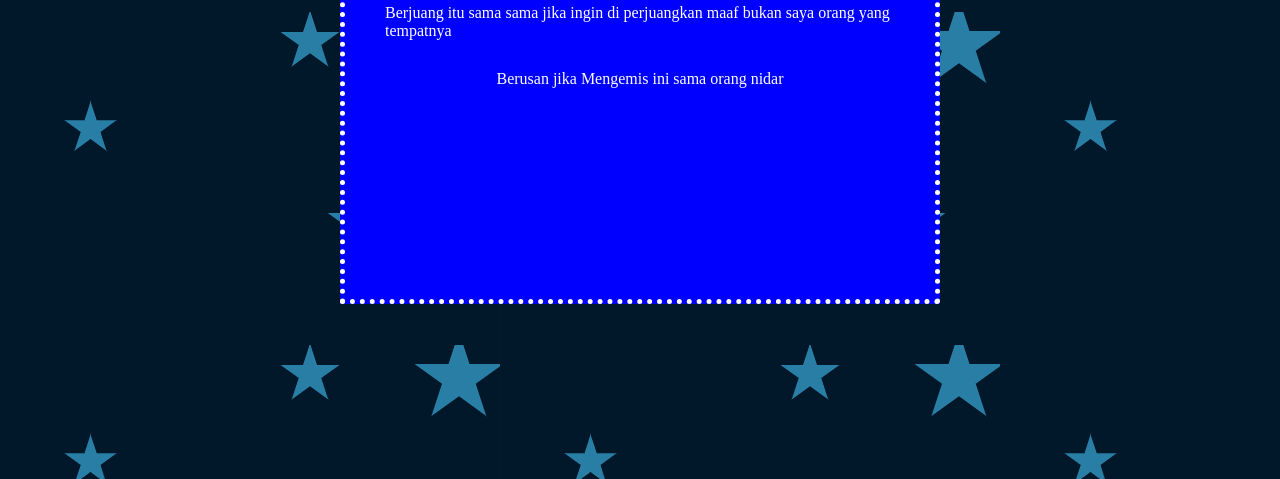
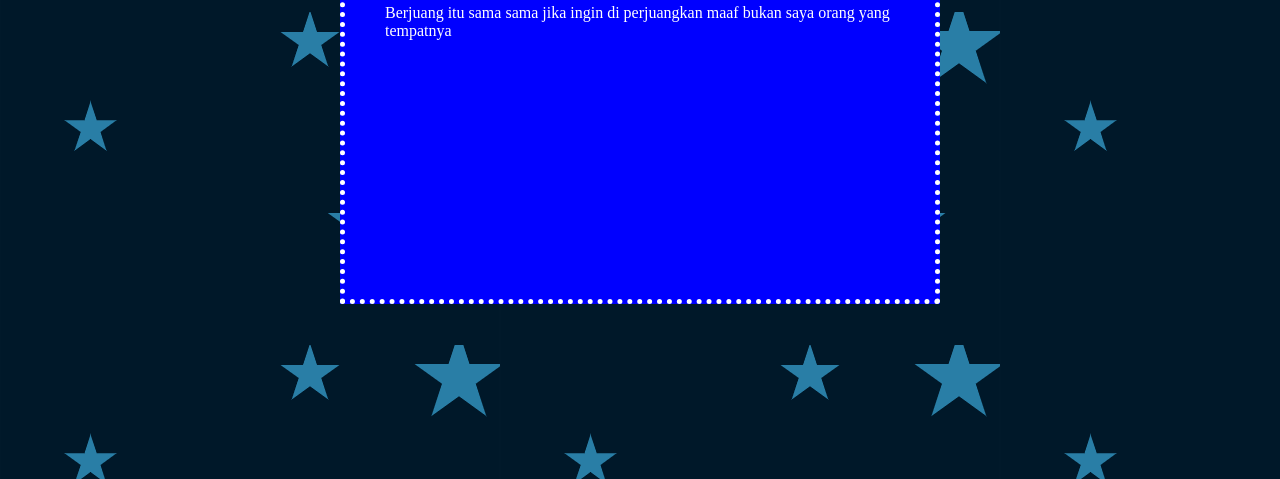
Before and after one commit to akunremote/mintamaaf, a plain HTML site: page index.html in a window 1280 px wide. Shown: the part 321-800 px from the top of the page. Drawn offline with Linux system fonts and the light colour scheme.

Commit message:
perubahan itu ada

```diff
--- a/index.html
+++ b/index.html
@@ -49,7 +49,7 @@
     <div class="container">
         <h1>Makasih</h1>
         <p> Berjuang itu sama sama jika ingin di perjuangkan maaf bukan saya orang yang tempatnya </p>
-        <p class="tengah">Berusan jika Mengemis ini sama orang nidar</p>
+
     </div>
 </body>
 </html>
```
